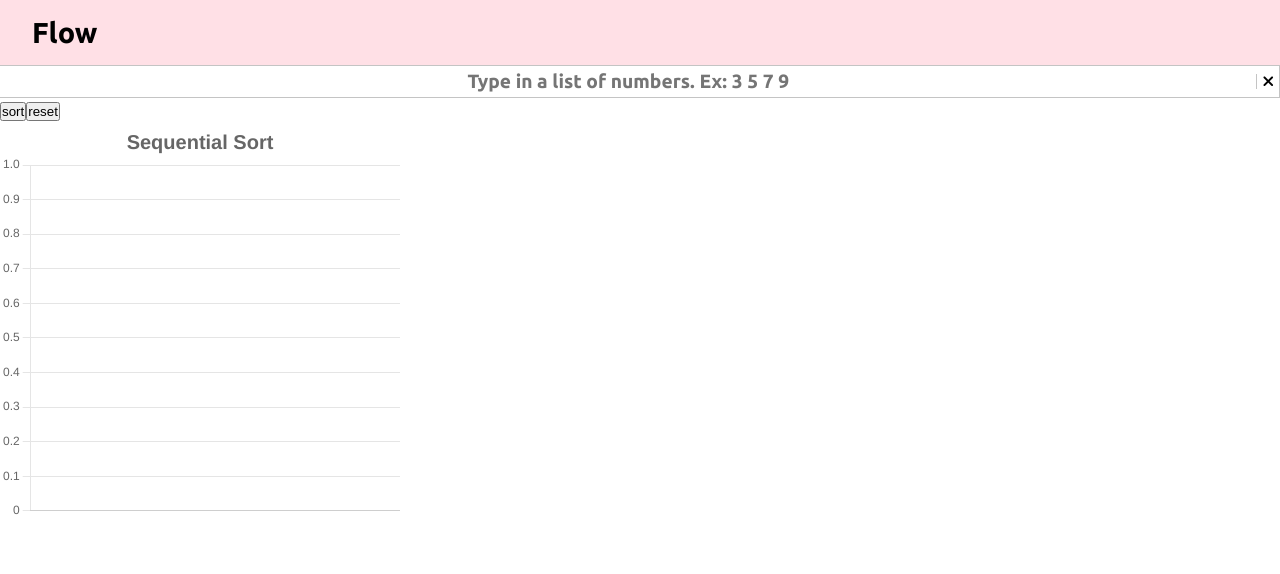
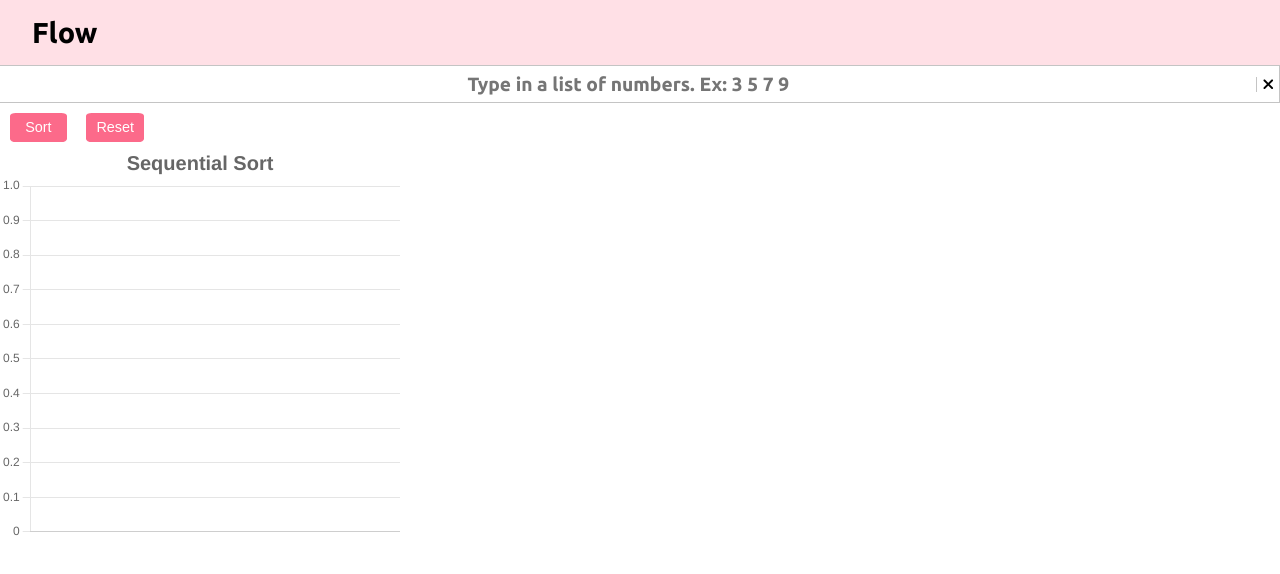
Before and after one commit to thinhpnguyen/Sorting-Algos, a React (Create React App) app: page / in a window 1280 px wide. Shown: the top 574 px of the page. Built offline with nearby package versions, Linux system fonts and the light colour scheme.

Commit message:
center clear button, change buttons style

```diff
--- a/public/styles.css
+++ b/public/styles.css
@@ -21,6 +21,7 @@ html {
     position: relative;
     width: 100%;
     flex-direction: row;
+    height: 2rem;
   }
 .input {
     flex: 1;
@@ -37,13 +38,16 @@ html {
 }
 
 .inputField > div{
-    padding: 3px 0;
     border: 1px solid #c4c4c4;
     border-left: none;
+    display: flex;
+    justify-content: center;
+    align-items: center;
 }
 .clearButton:hover{
     color: #009BDB;
 }
+
 .clearButton{
     font-size: 0.8rem;
     border: none;
@@ -51,3 +55,14 @@ html {
     border-width: 1px;
     padding: 0 5px;
 }
+
+.button{
+    color: white;
+    background-color: #fc6a8a;
+    width : 3rem;
+    height : 1.5rem;
+    border: none;
+    border-radius: 10%;
+    margin: 0.5rem 0.5rem 0 0.5rem;
+    font-size: .75rem;
+}
--- a/src/components/App.js
+++ b/src/components/App.js
@@ -77,8 +77,8 @@ function App() {
     <div >
       <Header />
       <Input handleChange = {handleChange} handleClear = {handleClear} handleEnter = {handleEnter} input = {input}/>
-      <button onClick = {handleSort}>sort</button>
-      <button onClick = {handleReset}>reset</button>
+      <button className = "button" onClick = {handleSort}>Sort</button>
+      <button className = "button" onClick = {handleReset}>Reset</button>
       <Graph sort = {sortEn} reset = {reset} nums = {nums} label = {filteredInput}  />
     </div>
   );
```
